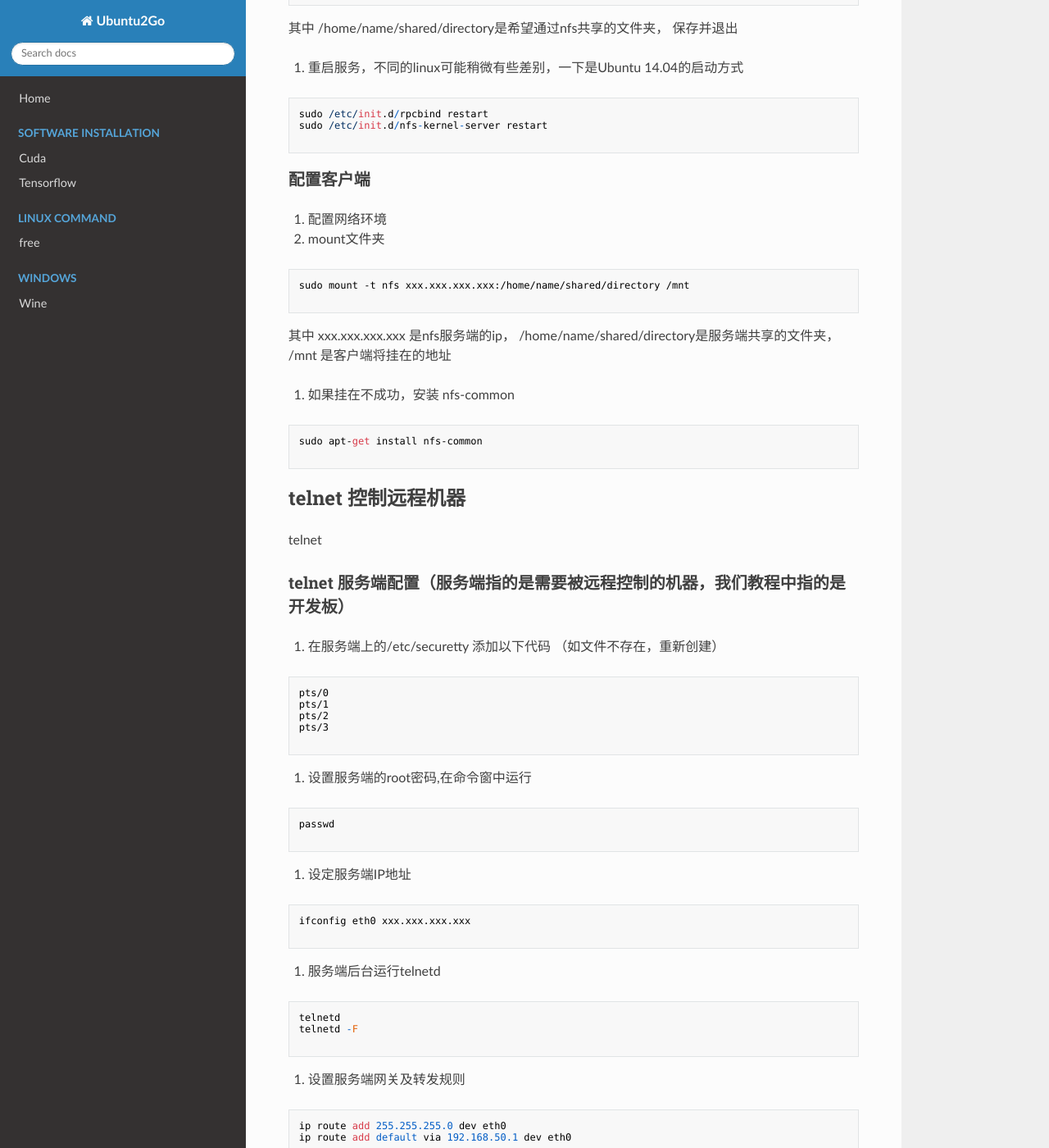
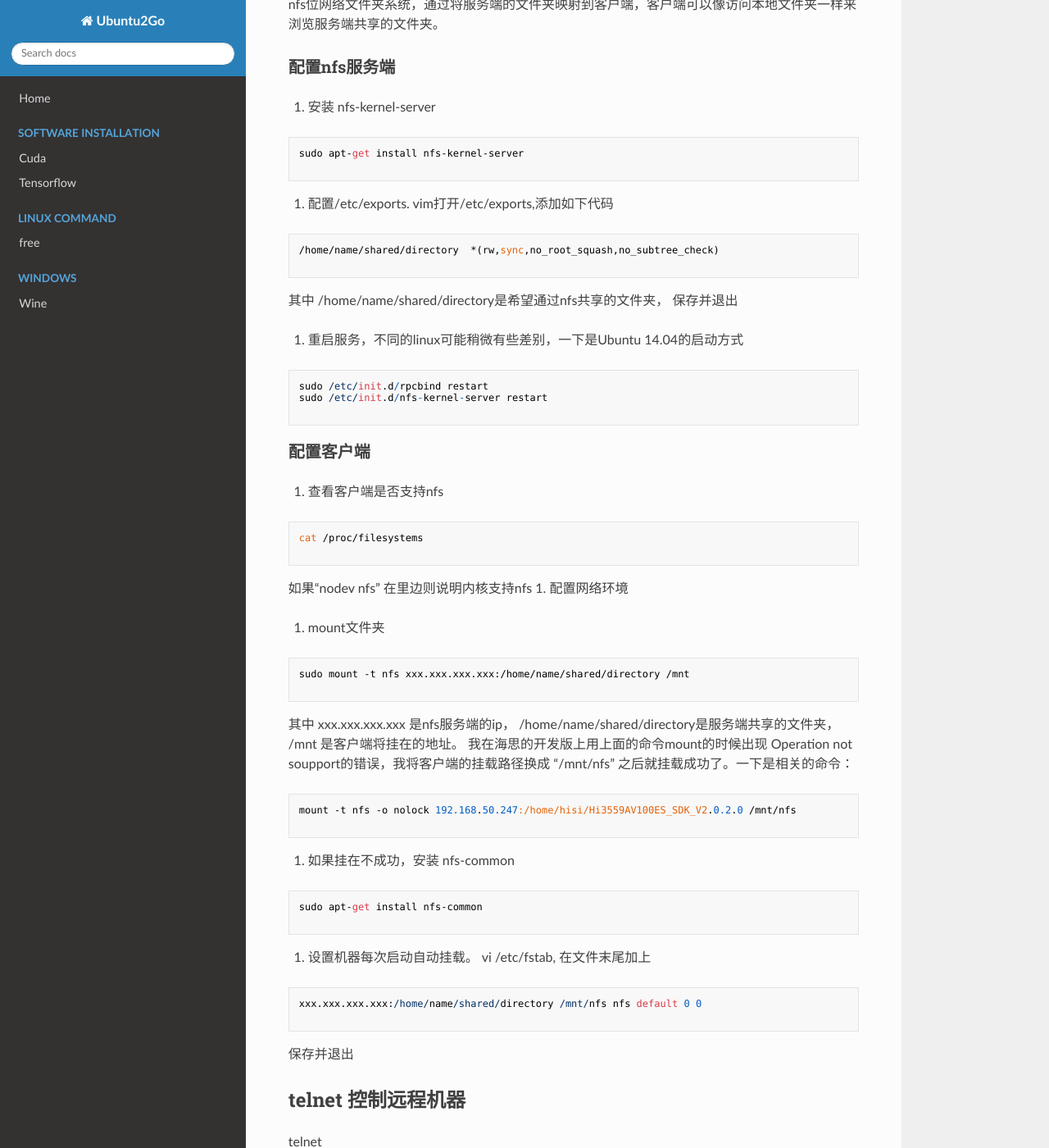
Before and after one commit to channingxiao/Ubuntu2Go, an MkDocs documentation site: the page built from docs/embedingsystem/pc_board_commu.md, in a window 1280 px wide and 1400 px high, scrolled down 3536 px. Shown: the whole window at 82% size. Built offline with MkDocs 1.6.1, drawn with Linux system fonts in a browser that asks for light colours; nearby versions of some CDN libraries; old or Windows-style settings are respelled for this version of MkDocs; some of the changed text lies outside the part shown.

Commit message:
add embedingsystems stuff

````diff
--- a/docs/embedingsystem/pc_board_commu.md
+++ b/docs/embedingsystem/pc_board_commu.md
@@ -147,9 +147,21 @@ route add default gw xxx.xxx.xxx.xxx
 其中 eth0对应的是ip地址，选择与服务端机器同一个网段的没人用的一个ip； netmask 位掩码，通常位255.255.255.0；
 gw 位网关， 通常掩码和网关可以在服务端运行 ifconfig -a，从输出信息中找得。
 
+2. 从服务端向客户端传送文件
 
+```
+tftp -g -r from.server.to.board xxx.xxx.xxx.xxx
 
+```
+frome.serer.to.board 是要传送的文件， xxx.xxx.xxx.xxx是服务端的ip。
 
+3. 从客户端像服务端传送文件
+
+```
+tftp -p -l from.board.to.server xxx.xxx.xxx.xxx
+
+```
+其中from.board.to.server 是需要传送的文件，xxx.xxx.xxx.xxx是服务端的ip
 
 
 ##通过nfs向版子发送文件
@@ -182,6 +194,13 @@ sudo /etc/init.d/nfs-kernel-server restart
 
 ### 配置客户端
 
+0. 查看客户端是否支持nfs
+
+```
+cat /proc/filesystems
+
+```
+如果“nodev	nfs” 在里边则说明内核支持nfs
 1. 配置网络环境
 
 
@@ -191,7 +210,15 @@ sudo /etc/init.d/nfs-kernel-server restart
 sudo mount -t nfs xxx.xxx.xxx.xxx:/home/name/shared/directory /mnt
 
 ```
-其中 xxx.xxx.xxx.xxx 是nfs服务端的ip， /home/name/shared/directory是服务端共享的文件夹， /mnt 是客户端将挂在的地址
+
+其中 xxx.xxx.xxx.xxx 是nfs服务端的ip， /home/name/shared/directory是服务端共享的文件夹， /mnt 是客户端将挂在的地址。
+我在海思的开发版上用上面的命令mount的时候出现 Operation not soupport的错误，我将客户端的挂载路径换成
+“/mnt/nfs” 之后就挂载成功了。一下是相关的命令：
+
+```
+mount -t nfs -o nolock 192.168.50.247:/home/hisi/Hi3559AV100ES_SDK_V2.0.2.0 /mnt/nfs
+
+```
 
 3. 如果挂在不成功，安装 nfs-common
 
@@ -199,12 +226,17 @@ sudo mount -t nfs xxx.xxx.xxx.xxx:/home/name/shared/directory /mnt
 sudo apt-get install nfs-common
 
 ```
+4. 设置机器每次启动自动挂载。 vi /etc/fstab, 在文件末尾加上
 
+```
+xxx.xxx.xxx.xxx:/home/name/shared/directory /mnt/nfs nfs default 0 0
 
+```
+保存并退出
 
 ##telnet 控制远程机器
 telnet
-### telnet 服务端配置（服务端指的是需要被远程控制的机器，我们教程中指的是开发板）
+### telnet 服务端配置（服务端指的是需要被远程控制的机器，我们教程中指是开发板）
 1. 在服务端上的/etc/securetty 添加以下代码 （如文件不存在，重新创建）
 
 ```
````
